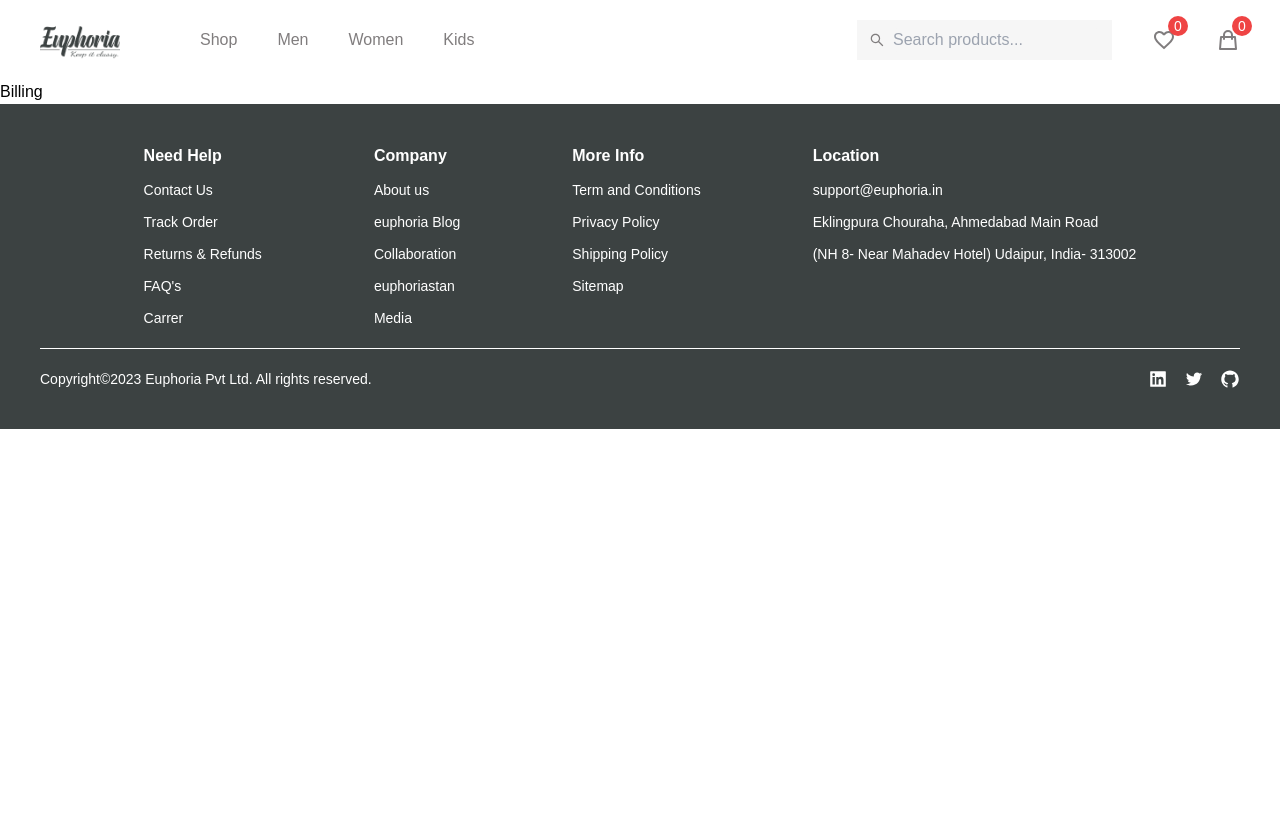
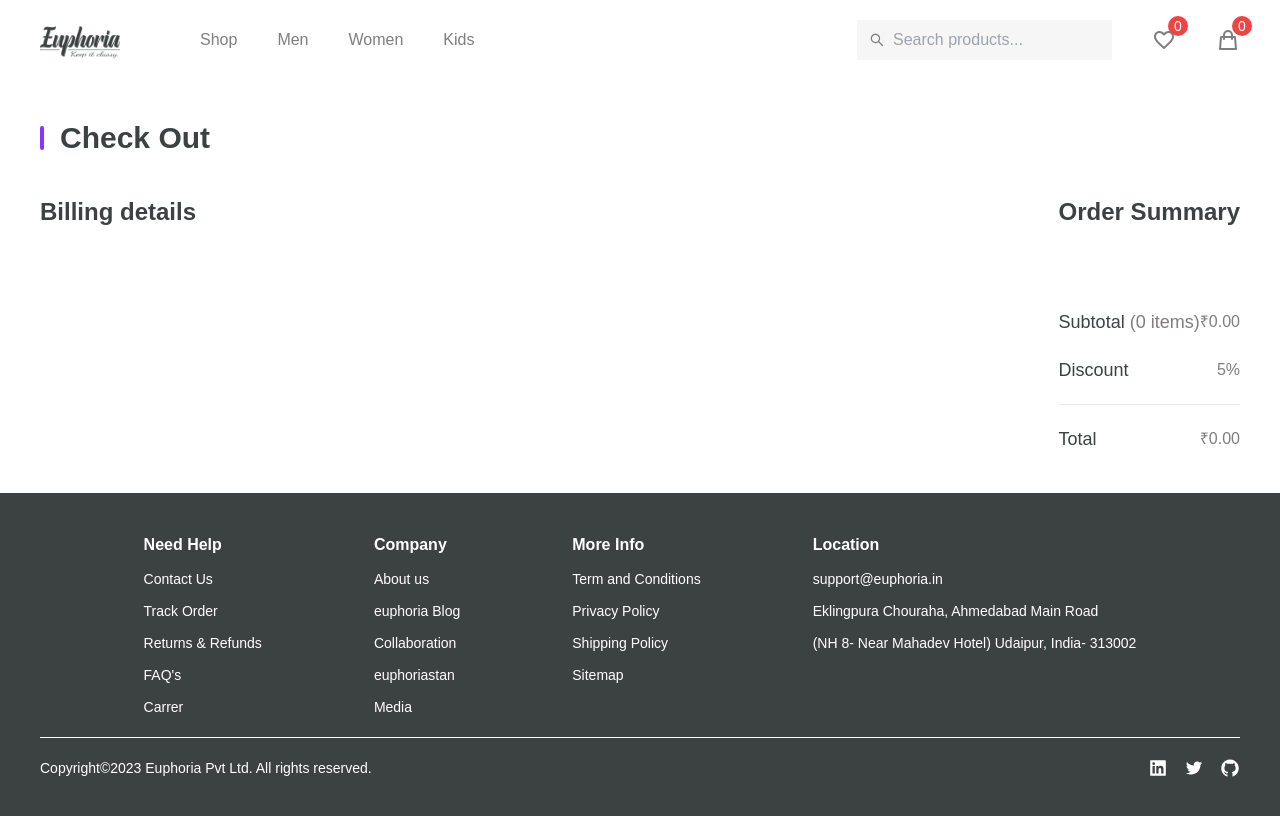
Before and after one commit to PrtHub/Euphoria-EcommerceApplication, a React (Vite) app: page /billing in a window 1280 px wide. Built offline with nearby package versions, Linux system fonts and the light colour scheme; a web font is replaced by a local one; what @bugfender/sdk would draw is missing.

Commit message:
create a order summary

```diff
--- a/src/pages/Billing.jsx
+++ b/src/pages/Billing.jsx
@@ -1,16 +1,91 @@
 import { useLocation } from "react-router-dom";
-
-
+import { Lazy, TitleCard } from "../components";
 
 const Billing = () => {
-    const location = useLocation();
-    const cartProducts = location.state?.products || [];
+  const location = useLocation();
+  const cartProducts = location.state?.products || [];
 
-    console.log(cartProducts)
+  console.log(cartProducts);
+
+  const subTotalPrice = () => {
+    let total = 0;
+
+    cartProducts.forEach((product) => {
+      total += product.quantity * product.price;
+    });
+    return total.toFixed(2);
+  };
+
+  const calculateDiscount = (percentage, amount) => {
+    return (percentage / 100) * amount;
+  };
+
+  const discountAmount = calculateDiscount(5, subTotalPrice());
+  const totalAfterDiscount = (subTotalPrice() - discountAmount).toFixed(2);
 
   return (
-    <div>Billing</div>
-  )
-}
+    <main className="w-full h-full flex flex-col items-start justify-center gap-10 py-10 px-10">
+      <TitleCard title="Check Out" />
+      <section className="w-full h-full flex flex-col md:flex-row items-start justify-between gap-10">
+        <div className="flex flex-col items-start justify-start gap-10">
+          <h1 className="text-black-100 font-semibold text-2xl">
+            Billing details
+          </h1>
+        </div>
+        <div className="flex flex-col items-start justify-start gap-10">
+          <h1 className="text-black-100 font-semibold text-2xl">
+            Order Summary
+          </h1>
+          <section className="w-full h-full flex flex-col items-start justify-start gap-5">
+            {cartProducts.map((product) => (
+              <main
+                key={product.id}
+                className="w-full h-full flex items-center justify-center gap-5"
+              >
+                <div className="w-40 h-40">
+                <Lazy
+                  img={product.image}
+                  className="w-full h-full rounded object-cover"
+                  />
+                  </div>
+                <div className="w-full flex flex-col gap-2">
+                  <h2 className="text-lg font-medium text-black-100">{product.title}</h2>
+                  <p className="text-base font-medium text-black-100">
+                    Color:{" "}
+                    <span className="text-light-gray ml-2 capitalize">
+                      {product.color}
+                    </span>
+                  </p>
+                  <p className="text-base font-medium text-black-100">
+                    Quantity:{" "}
+                    <span className="text-light-gray ml-2 capitalize">
+                      {product.quantity}
+                    </span>
+                  </p>
+                </div>
+                <h2 className="text-light-gray ">&#8377;{product.price}</h2>
+              </main>
+            ))}
+          </section>
+          <section className="w-full h-full flex flex-col gap-5">
+            <div className="w-full flex justify-between items-center">
+               <h2 className="text-black-100 font-medium text-lg">Subtotal <span className="text-light-gray ">({cartProducts.length} items)</span></h2>
+               <h2 className="text-light-gray ">&#8377;{subTotalPrice()}</h2>
+            </div>
+            <div className="w-full flex justify-between items-center">
+            <h2 className="text-black-100 font-medium text-lg">Discount</h2>
+               <h2 className="text-light-gray ">5%</h2>
+            </div>
+            <hr />
+            <div className="w-full flex justify-between items-center">
+            <h2 className="text-black-100 font-medium text-lg">Total</h2>
+               <h2 className="text-light-gray ">&#8377;{totalAfterDiscount}</h2>
+            </div>
+          </section>
+        </div>
+      </section>
+    </main>
+  );
+};
 
-export default Billing
+export default Billing;
```
